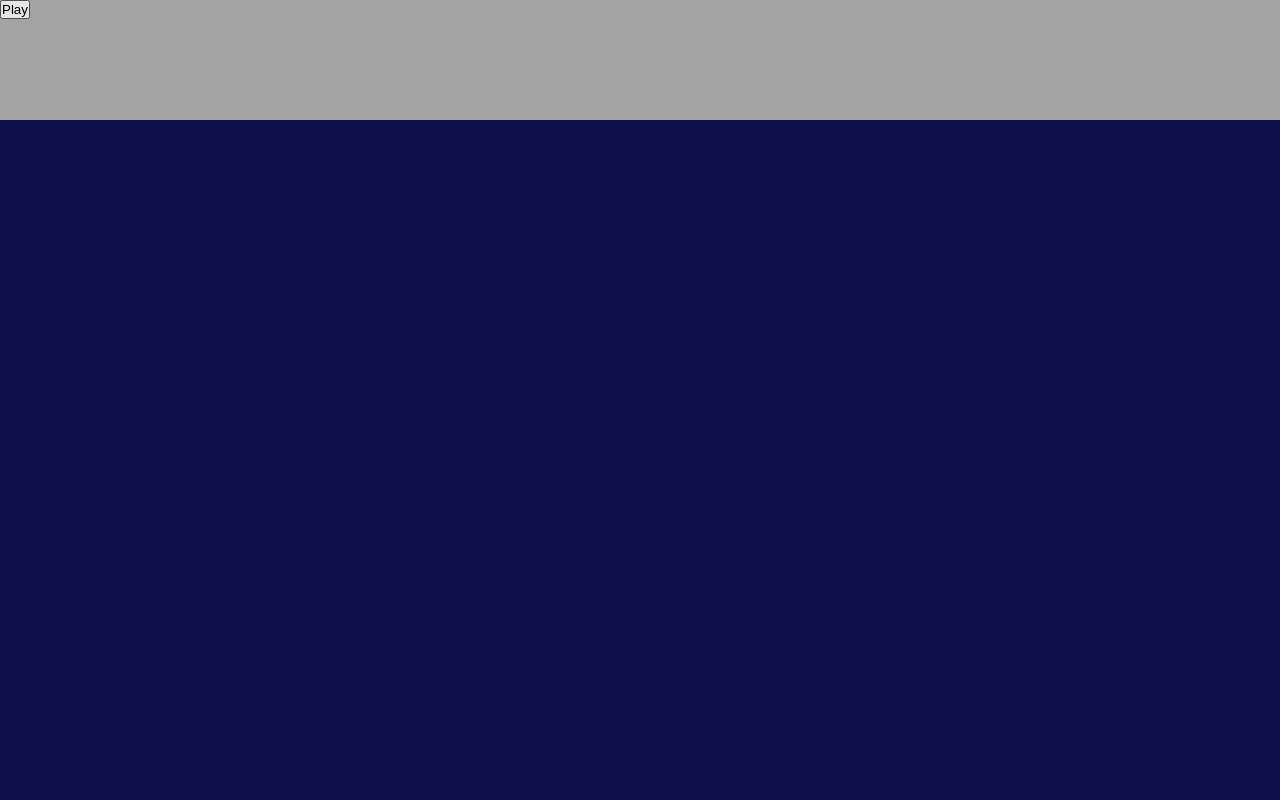
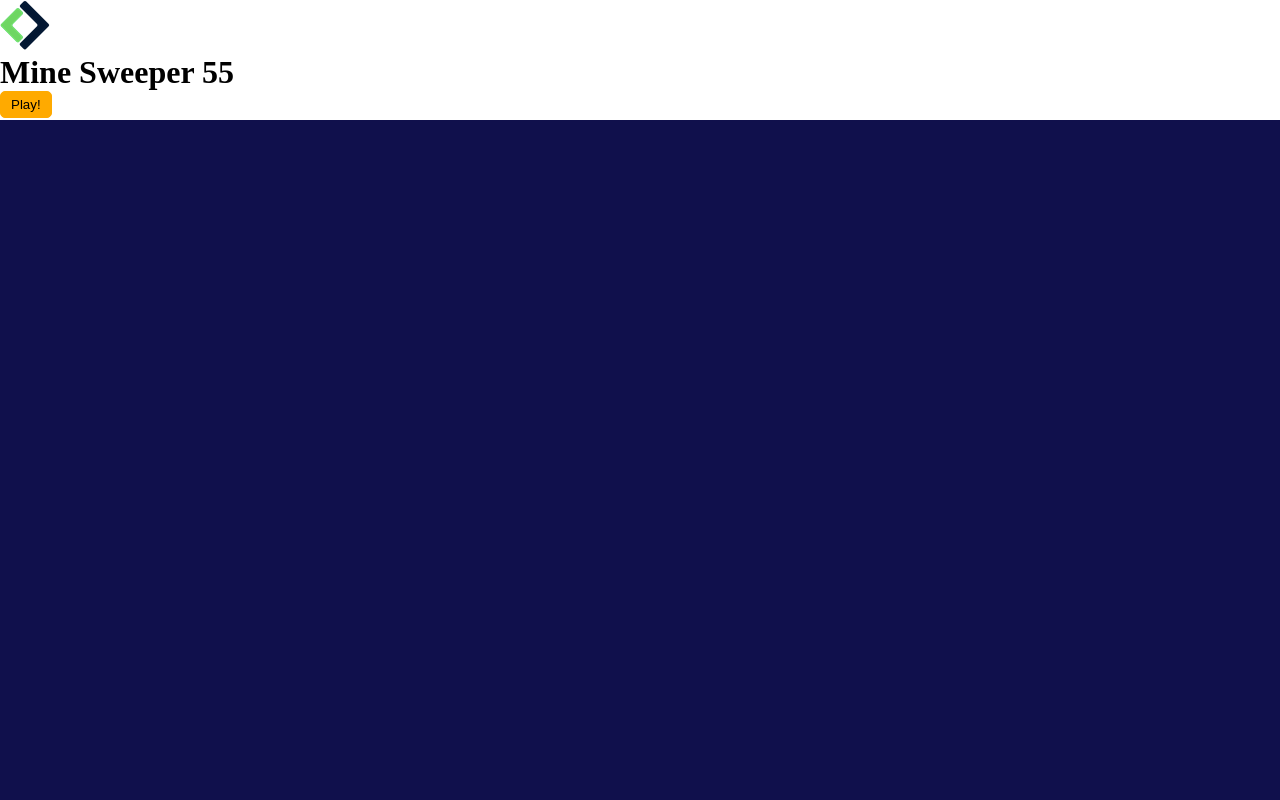
Before and after one commit to michelecanini/js-campominato-dom, a plain HTML site: page index.html in a window 1280 px wide. Shown: the top 800 px of the page. Drawn offline with Linux system fonts and the light colour scheme.

Commit message:
[UPLOAD] insert logo end style button play

```diff
--- a/css/style.css
+++ b/css/style.css
@@ -15,7 +15,7 @@ body{
 HEADER SETTING
 */
 header{
-    background-color: rgb(163,163,163);
+    background-color: white;
     height: 120px;
 }
 
@@ -31,7 +31,7 @@ main {
 FOOTER SETTING
 */
 footer{
-    background-color: rgb(163,163,163);
+    background-color: white;
     height: 80px;
 }
 
@@ -56,3 +56,10 @@ GRID END CELL SETTING
 .clicked_cell{
     background-color: rgb(0, 115, 255);
 }
+
+button{
+    padding: 5px 10px;
+    background-color: rgb(255, 170, 0);
+    border: 1px solid rgb(255, 170, 0);
+    border-radius: 5px;
+}
--- a/index.html
+++ b/index.html
@@ -12,8 +12,11 @@
 
         <!--start header-->
         <header>
-            <div class="logo"></div>
-            <button id="btn">Play</button>
+            <div class="logo">
+                <img src="./img/Logo.png" alt="logo">
+                <h1>Mine Sweeper 55</h1>
+            </div>
+            <button id="btn">Play!</button>
         </header>
         <!--end header-->
 
```
Also changed, not shown: img/Logo.png (added), img/logo copia.png (added).
